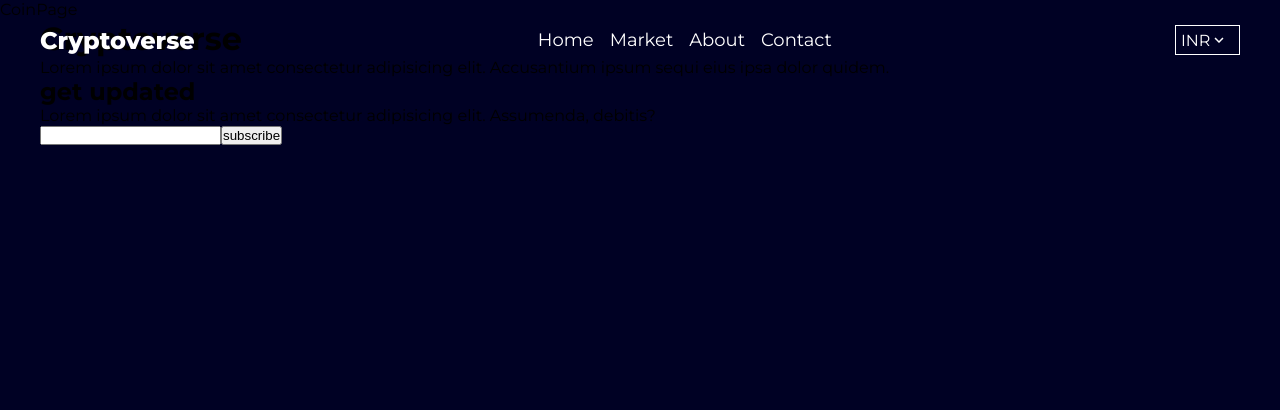
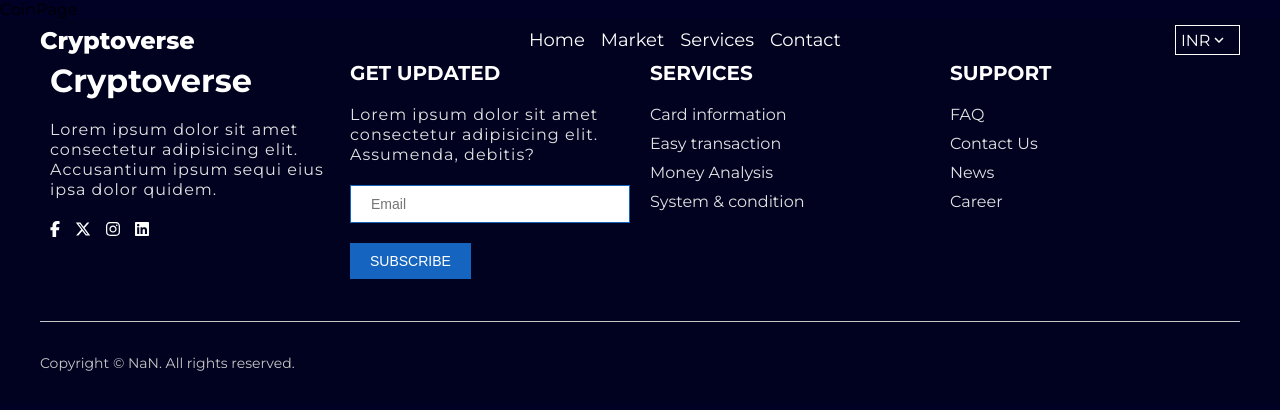
Before and after one commit to Tweekaayush/cryptoverse, a React (Create React App) app: page /coins/1 in a window 1280 px wide. Shown: the top 410 px of the page. Built offline with nearby package versions, Linux system fonts and the light colour scheme.

Commit message:
footer added

```diff
--- a/package.json
+++ b/package.json
@@ -5,6 +5,11 @@
   "dependencies": {
     "@emotion/react": "^11.11.3",
     "@emotion/styled": "^11.11.0",
+    "@fortawesome/fontawesome-svg-core": "^6.5.1",
+    "@fortawesome/free-brands-svg-icons": "^6.5.1",
+    "@fortawesome/free-regular-svg-icons": "^6.5.1",
+    "@fortawesome/free-solid-svg-icons": "^6.5.1",
+    "@fortawesome/react-fontawesome": "^0.2.0",
     "@mui/icons-material": "^5.15.4",
     "@mui/material": "^5.15.4",
     "@testing-library/jest-dom": "^5.17.0",
--- a/src/components/Layout/Footer/Footer.css
+++ b/src/components/Layout/Footer/Footer.css
@@ -3,11 +3,132 @@ footer{
     justify-content: center;
     align-items: center;
     position: relative;
-    height: 350px;
+    height: fit-content;
     width: 100%;
+    background-color: var(--nav-color-1);
 }
 
 .footer-container{
+    display: flex;
+    flex-direction: column;
+}
+
+.upper-footer{
     width: 100%;
     display: grid;
+    grid-template-rows: auto;
+    grid-template-columns: repeat(4, 1fr);
+    padding-block: 32px;
 }
+
+.upper-footer > div{
+    padding: 10px;
+}
+
+.footer-brand{
+    color: var(--text-color-1);
+    font-size: 32px;
+    margin-bottom: 20px;
+}
+
+.footer-heading{
+    color: var(--text-color-1);
+    text-transform: uppercase;
+    font-size: 20px;
+    margin-bottom: 20px;
+}
+
+.footer-text{
+    font-size: 16px;
+    letter-spacing: 1px;
+    line-height: 20px;
+    color: var(--text-color-2);
+    margin-bottom: 20px;
+}
+
+.footer-links{
+    list-style: none;
+    display: flex;
+}
+
+.footer-links li{
+    margin-right: 15px ;
+}
+
+.footer-links li svg{
+    font-size: 16px;
+    color: var(--text-color-1);
+}
+
+
+.footer-service-links, .footer-support-links{
+    list-style: none;
+}
+
+.footer-service-links li, .footer-support-links li{
+    margin-bottom: 10px;
+}
+
+.footer-service-links li a, .footer-support-links li a{
+    font-size: 16px;
+    color: var(--text-color-2);
+    text-decoration: none;
+}
+
+.newsletter-form{
+    display: flex;
+    flex-direction: column;
+    align-items: flex-start;
+}
+
+.newsletter-form input[type='email']{
+    width: 100%;
+    font-size: 14px;
+    padding: 10px 20px;
+    margin-bottom: 20px;
+    border: 1px solid var(--button-color-1);
+}
+
+.newsletter-form input[type='email']:focus{
+    outline: none;
+}
+
+.newsletter-form input[type='submit']{
+    font-size: 14px;
+    padding: 10px 20px;
+    text-transform: uppercase;
+    border: none;
+    color: var(--text-color-1);
+    background-color: var(--button-color-1);
+}
+
+.lower-footer{
+    display: flex;
+    justify-content: center;
+}
+
+.lower-footer p{
+    font-size: 14px;
+    color: var(--text-color-3);
+    border-top: 1px solid var(--text-color-3);
+    width: 100%;
+    padding-block: 32px;
+}
+
+@media screen and (max-width:768px) {
+    .upper-footer{
+        grid-template-columns: 1fr 1fr;
+    }
+    .footer-about, .footer-newsletter{
+        margin-bottom: 16px;
+    }
+}
+
+@media screen and (max-width:480px) {
+    .upper-footer{
+        grid-template-columns: 1fr;
+    }
+    .footer-services{
+        margin-bottom: 16px;
+    }
+}
--- a/src/components/Layout/Footer/Footer.js
+++ b/src/components/Layout/Footer/Footer.js
@@ -1,27 +1,94 @@
-import React from 'react'
+import React, {useState} from 'react'
 import './Footer.css'
+import {FontAwesomeIcon} from '@fortawesome/react-fontawesome'
+import {faFacebookF, faInstagram, faLinkedin, faXTwitter} from '@fortawesome/free-brands-svg-icons'
+import {Link} from 'react-router-dom'
 
 const Footer = () => {
+
+  const [year, setYear] = useState(new Date().setFullYear())
+
+
   return (
     <footer>
       <div className="container">
         <div className="footer-container">
+          <div className="upper-footer">
             <div className="footer-about">
               <h1 className="footer-brand">Cryptoverse</h1>
               <p className="footer-text">
                 Lorem ipsum dolor sit amet consectetur adipisicing elit. Accusantium ipsum sequi eius ipsa dolor quidem.
               </p>
-
+              <ul className="footer-links">
+                <li>
+                  <a href="/">
+                    <FontAwesomeIcon icon={faFacebookF} />
+                  </a>
+                </li>
+                <li>
+                  <a href="/">
+                    <FontAwesomeIcon icon={faXTwitter} />
+                  </a>
+                </li>
+                <li>
+                  <a href="/">
+                    <FontAwesomeIcon icon={faInstagram} />
+                  </a>
+                </li>
+                <li>
+                  <a href="/">
+                    <FontAwesomeIcon icon={faLinkedin} />
+                  </a>
+                </li>
+              </ul>
             </div>
             <div className="footer-newsletter">
-            <h2 className="footer-headings">get updated</h2>
+              <h2 className="footer-heading">get updated</h2>
               <p className="footer-text">
                 Lorem ipsum dolor sit amet consectetur adipisicing elit. Assumenda, debitis?
               </p>
               <form className="newsletter-form">
-              <input type="email" name="" id="" />
+                <input type="email" name="" id="" placeholder='Email'/>
                 <input type="submit" value="subscribe" />
               </form>
+            </div>
+            <div className="footer-services">
+              <h2 className="footer-heading">Services</h2>
+              <ul className="footer-service-links">
+                <li>
+                  <Link to='/'>Card information</Link>
+                </li>
+                <li>
+                  <Link to='/'>Easy transaction</Link>
+                </li>
+                <li>
+                  <Link to='/'>Money Analysis</Link>
+                </li>
+                <li>
+                  <Link to='/'>System & condition</Link>
+                </li>
+              </ul>
+            </div>
+            <div className="footer-support">
+              <h2 className="footer-heading">support</h2>
+              <ul className="footer-support-links">
+                <li>
+                  <Link to='/'>FAQ</Link>
+                </li>
+                <li>
+                  <Link to='/'>Contact Us</Link>
+                </li>
+                <li>
+                  <Link to='/'>News</Link>
+                </li>
+                <li>
+                  <Link to='/'>Career</Link>
+                </li>
+              </ul>
+            </div>
+          </div>
+          <div className="lower-footer">
+            <p>Copyright &copy; {year}. All rights reserved.</p>
           </div>
         </div>
       </div>
--- a/src/components/Layout/Navbar/Navbar.js
+++ b/src/components/Layout/Navbar/Navbar.js
@@ -50,13 +50,13 @@ const Navbar = () => {
         <Link to="/" className="nav-brand">Cryptoverse</Link>
         <ul className={toggle?'nav-links nav-links-active':'nav-links'}>
           <li className='nav-item'>
-            <Link to='/'>Home</Link>
+            <Link to='#home'>Home</Link>
           </li>
           <li className='nav-item'>
-            <Link to='market'>Market</Link>
+            <Link to='#market'>Market</Link>
           </li>
           <li className='nav-item'>
-            <Link to='/'>About</Link>
+            <Link to='/#services'>Services</Link>
           </li>
           <li className='nav-item'>
             <Link to='/'>Contact</Link>
```
Also changed, not shown: 1 other file (tests, documents, lock files or other folders). Lines whose indentation alone changed are shown as unchanged.
